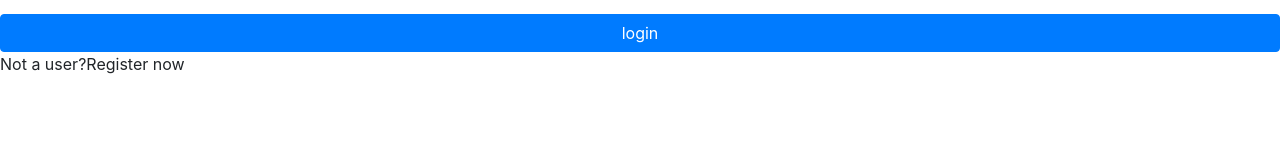
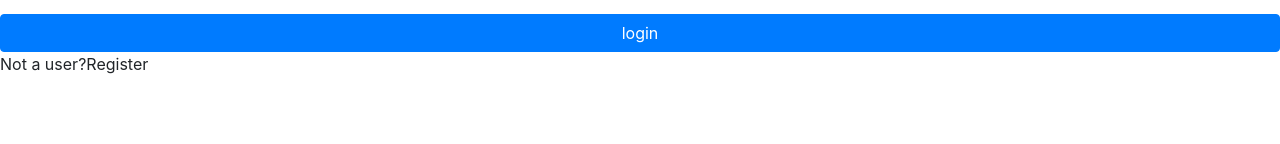
Before and after one commit to Asaelsilva/Angular, an Angular app: page / in a window 1280 px wide. Shown: the part 147-291 px from the top of the page. Built offline with nearby package versions, Linux system fonts and the light colour scheme.

Commit message:
Pequena modificação

```diff
--- a/src/app/home/signin/signin.component.html
+++ b/src/app/home/signin/signin.component.html
@@ -24,4 +24,4 @@
 
 </form>
 
-<p>Not a user?<a>Register now</a></p>
+<p>Not a user?<a>Register</a></p>
```
